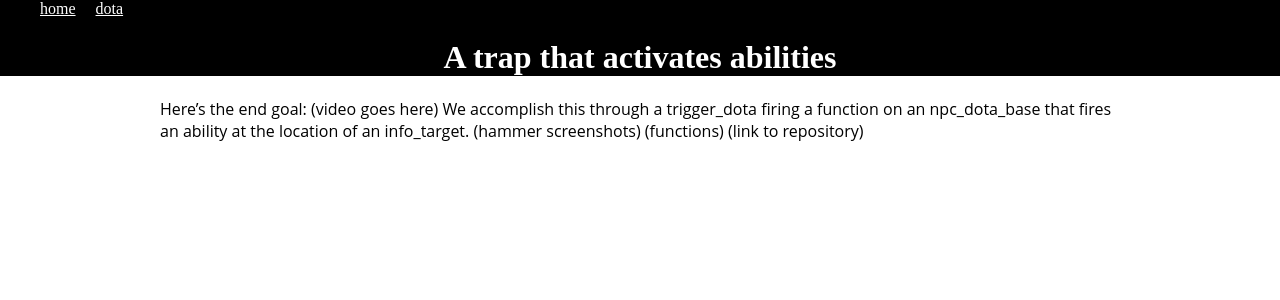
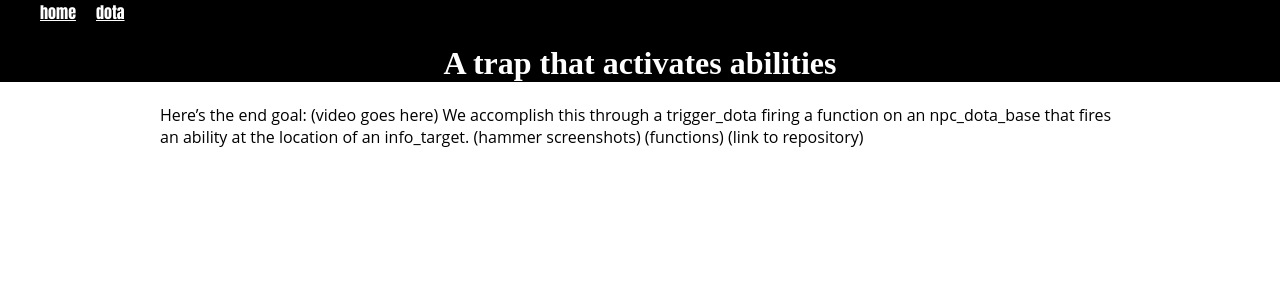
Before and after one commit to Thristhart/techniques, a Jekyll site: the page built from dota/arrow-trap.md, in a window 1280 px wide. Shown: the top 300 px of the page. Built offline with Jekyll 4.4.1, drawn with Linux system fonts in a browser that asks for light colours; some web fonts are replaced.

Commit message:
Updated global.css

```diff
--- a/assets/global.css
+++ b/assets/global.css
@@ -38,4 +38,5 @@ header h1 {
 }
 #navigation a {
   color: white;
+  font-family: 'Anton', sans-serif;
 }
```
